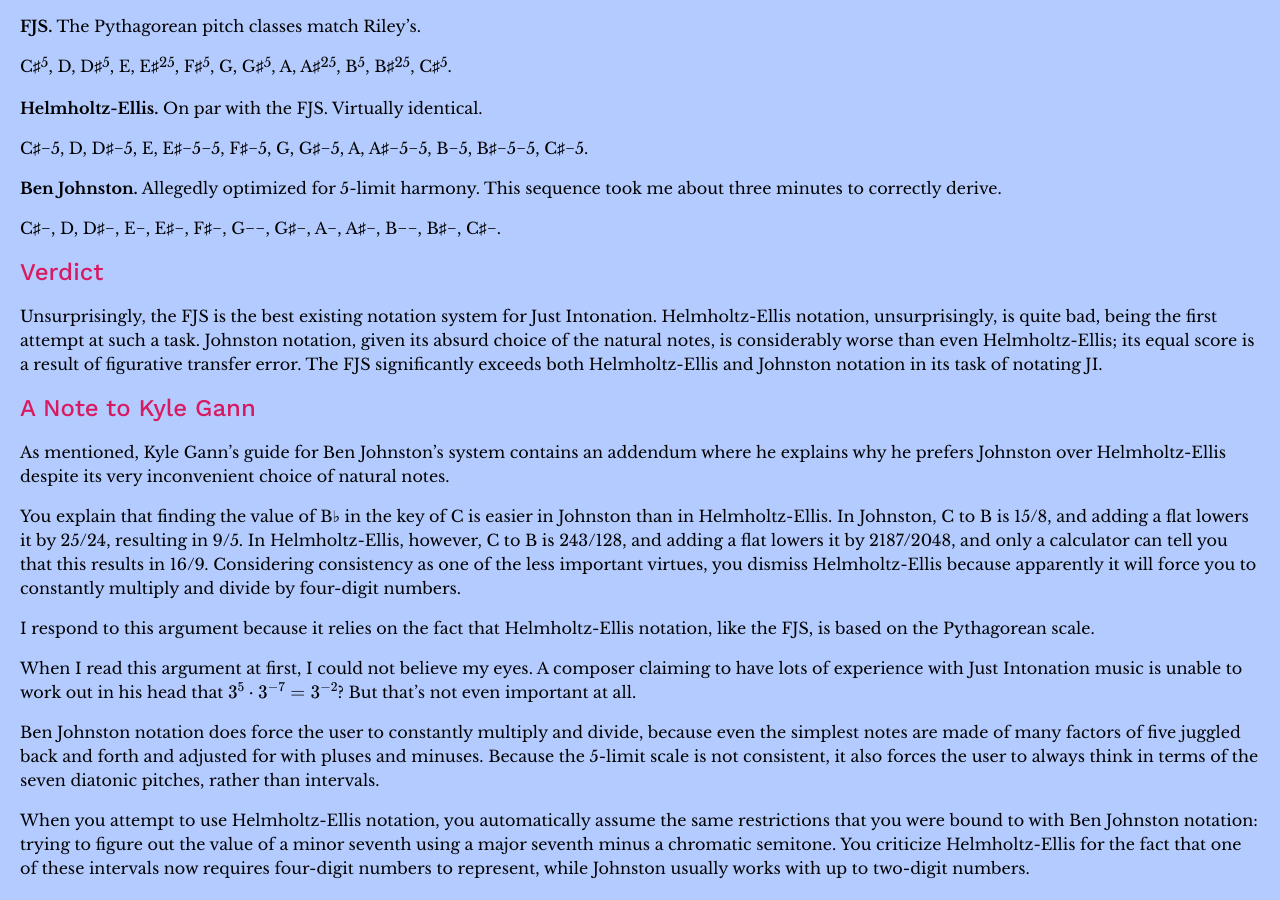
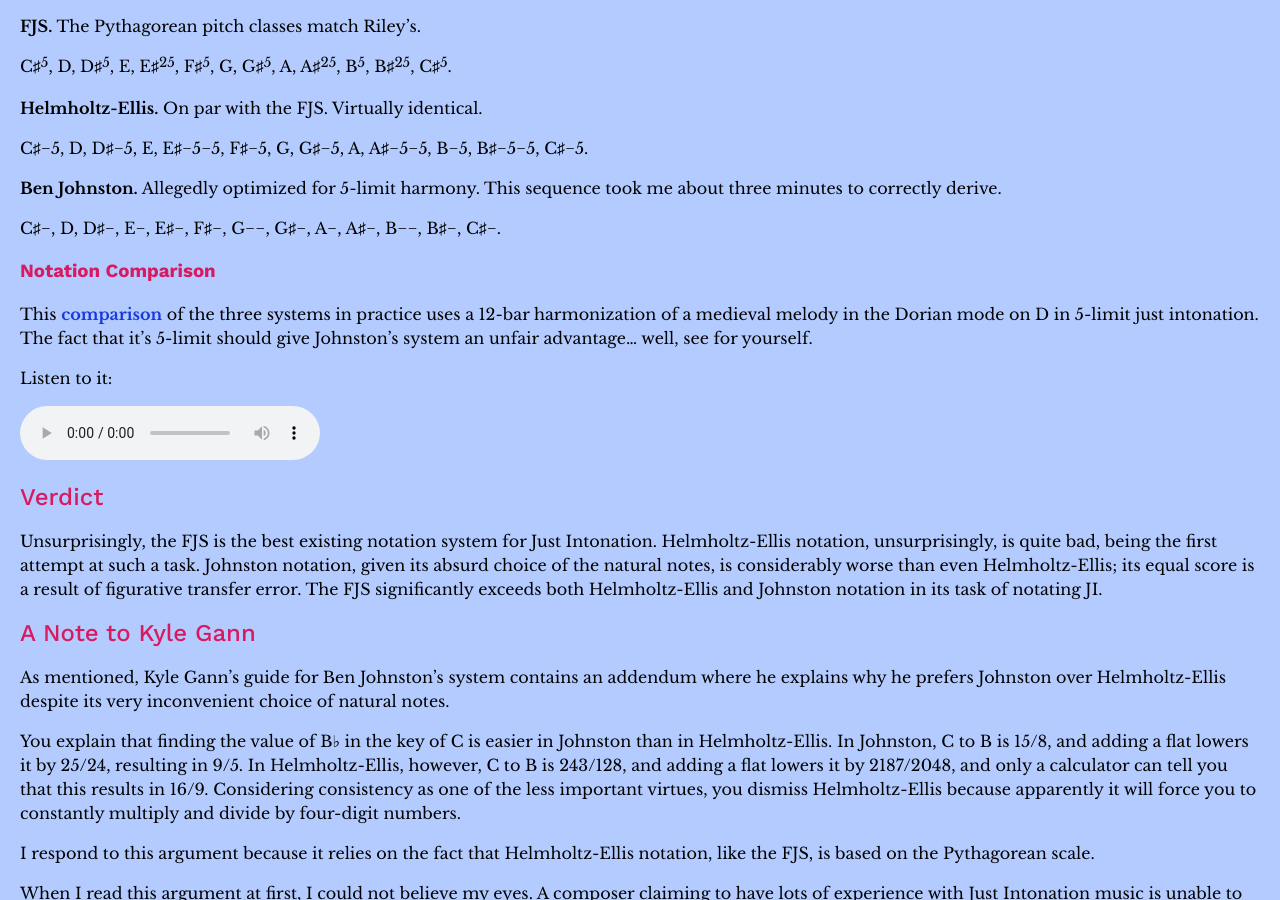
Before and after one commit to misotanni/misotanni.github.io, a Jekyll site: the page built from fjs/en/compare.md, in a window 1280 px wide and 900 px high, scrolled down 7940 px. Built offline with Jekyll 4.4.1, drawn with Linux system fonts in a browser that asks for light colours; our own code applies the rules of GitHub Pages for plain Markdown files; formulas are drawn with MathJax 3.

Commit message:
added new comparison

```diff
--- a/fjs/en/compare.md
+++ b/fjs/en/compare.md
@@ -286,6 +286,14 @@ C♯−5, D, D♯−5, E, E♯−5−5, F♯−5, G, G♯−5, A, A♯−5−5,
 
 C♯−, D, D♯−, E−, E♯−, F♯−, G−−, G♯−, A−, A♯−, B−−, B♯−, C♯−.
 
+### Notation Comparison
+
+This [comparison](../assets/comparison.pdf) of the three systems in practice uses a 12-bar harmonization of a medieval melody in the Dorian mode on D in 5-limit just intonation. The fact that it's 5-limit should give Johnston's system an unfair advantage... well, see for yourself.
+
+Listen to it:
+
+<audio controls><source src="../assets/audio_6.mp3" type="audio/mpeg"></audio>
+
 ## Verdict
 
 Unsurprisingly, the FJS is the best existing notation system for Just Intonation. Helmholtz-Ellis notation, unsurprisingly, is quite bad, being the first attempt at such a task. Johnston notation, given its absurd choice of the natural notes, is considerably worse than even Helmholtz-Ellis; its equal score is a result of figurative transfer error. The FJS significantly exceeds both Helmholtz-Ellis and Johnston notation in its task of notating JI.
```
